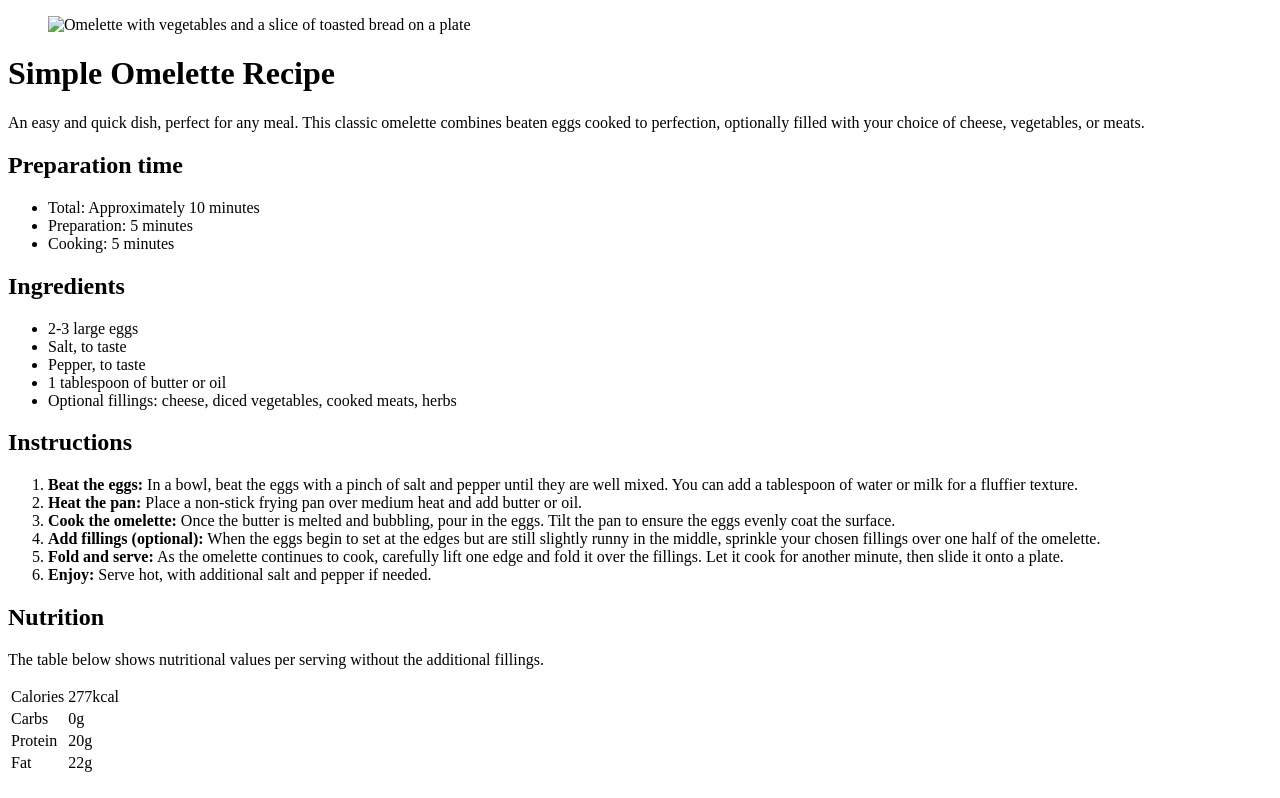
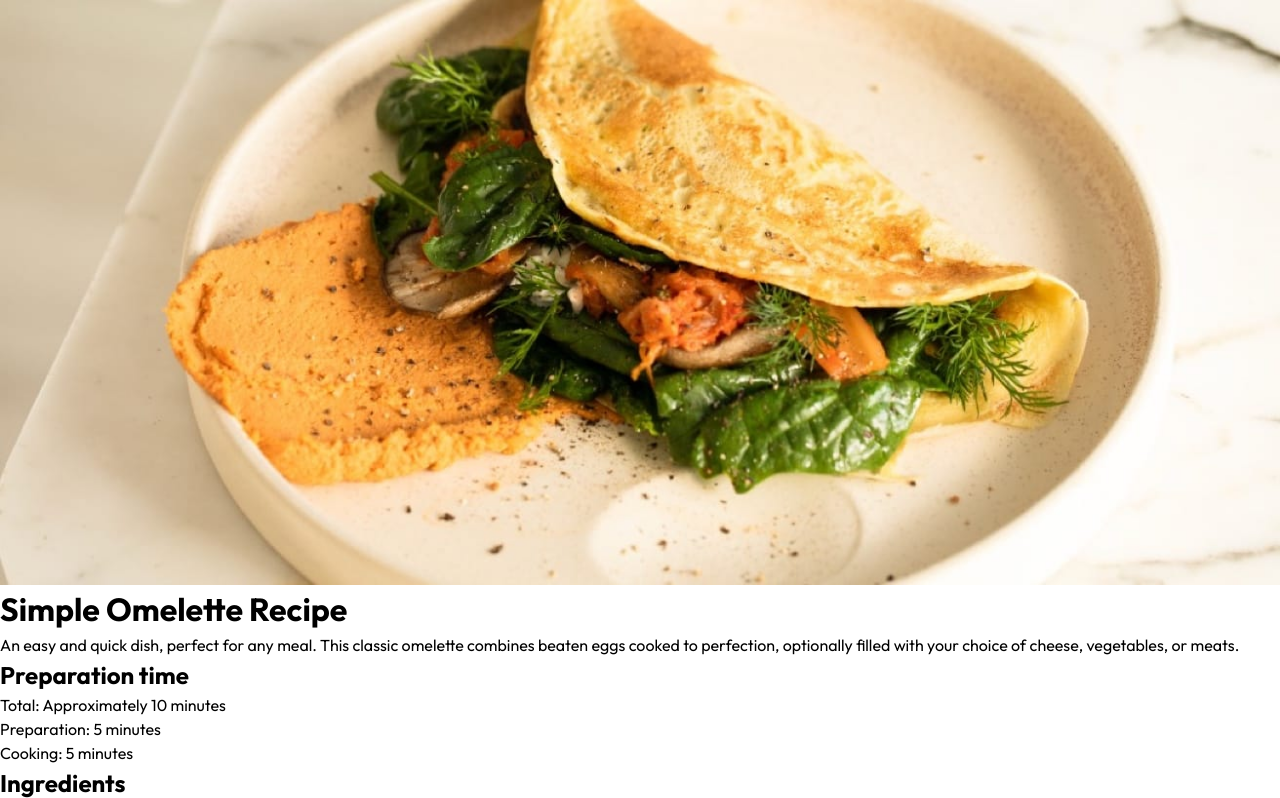
Before and after one commit to crisscde/frontend-mentor-challenges, a plain HTML site: page recipe-page/index.html in a window 1280 px wide. Shown: the top 798 px of the page. Drawn offline with Linux system fonts and the light colour scheme.

Commit message:
Add CSS Basics
- Add custom properties
- Add fonts (Outfit, and Young Serif)wq
- Add Reset CSS

```diff
--- /dev/null
+++ b/recipe-page/assets/css/style.css
@@ -0,0 +1,59 @@
+/* Mark: Custom Properties */
+:root {
+  --white: hsl(0 0% 100%);
+  --stone-100: hsl(30 54% 90%);
+  --stone-150: hsl(30 18% 87%);
+  --stone-600: hsl(30 10% 34%);
+  --stone-900: hsl(24 5% 18%);
+  --brown-800: hsl(14 45% 36%);
+  --rose-800: hsl(332 51% 32%);
+  --rose-50: hsl(330 100% 98%);
+}
+
+/* MARK: Fonts */
+@font-face {
+  font-family: 'Outfit';
+  src:
+    url("/assets/fonts/outfit-vf.woff2"),
+    url("/assets/fonts/outfiy-vf.woff"),
+    url("/assets/fonts/outfiy-vf.ttf");
+  font-display: swap;
+}
+
+@font-face {
+  font-family: 'Young Serif';
+  font-weight: 400;
+  src:
+    url("./assets/fonts/young-serif-regular.woff2"),
+    url("./assets/fonts/young-serif-regular.woff"),
+    url("./assets/fonts/young-serif-regular.ttf");
+  font-display: swap;
+}
+
+/* MARK: CSS Reset */
+* {
+  margin: 0;
+  padding: 0;
+  box-sizing: border-box;
+}
+
+body {
+  min-height: 100vh;
+  line-height: 1.5;
+  font-family: Outfit, system-ui, -apple-system, BlinkMacSystemFont, 'Segoe UI', Ubuntu, Cantarell, sans-serif;
+  font-size: 1rem;
+}
+
+p {
+  text-wrap: pretty;
+}
+
+h1, h2, h3,
+h4, h5, h6 {
+  text-wrap: balance;
+}
+
+img {
+  max-width: 100%;
+  display: block;
+}
--- a/recipe-page/index.html
+++ b/recipe-page/index.html
@@ -3,20 +3,21 @@
   <head>
     <meta charset="UTF-8">
     <meta name="viewport" content="width=device-width, initial-scale=1.0">
+    <title>Recipe page</title>
     <link rel="icon" type="image/png" sizes="32x32" href="./assets/images/favicon-32x32.png">
-    <title>Recipe page</title>
+    <link rel="stylesheet" href="./assets/css/style.css">
   </head>
 
   <body>
     <main class="recipe">
-      <header class="recipe__header">
-        <figure class="recipe__figure">
+      <figure class="recipe__figure">
           <img
             src="./assets/images/image-omelette.jpeg"
             alt="Omelette with vegetables and a slice of toasted bread on a plate"
             class="recipe__image"
           >
         </figure>
+      <header class="recipe__header">
         <h1 class="recipe__title">Simple Omelette Recipe</h1>
         <p class="recipe__description">
           An easy and quick dish, perfect for any meal. This classic omelette combines beaten eggs cooked to perfection,
@@ -25,8 +26,8 @@
       </header>
 
       <section class="recipe__preparation">
-        <h2 class="recipe__subtitle recipe__subtitle--preparation">Preparation time</h2>
-        <ul class="recipe__list recipe__list--unordered">
+        <h2 class="recipe__subtitle ">Preparation time</h2>
+        <ul class="recipe__list ">
           <li class="recipe__item">
             <span>Total:</span> Approximately 10 minutes
           </li>
@@ -52,7 +53,7 @@
 
       <section class="recipe__instructions">
         <h2 class="recipe__subtitle">Instructions</h2>
-        <ol class="recipe__list recipe__list--ordered">
+        <ol class="recipe__list ">
           <li class="recipe__item">
             <strong>Beat the eggs:</strong> In a bowl, beat the eggs with a pinch of salt and pepper until they are well
             mixed. You can add
@@ -90,8 +91,8 @@
         <table class="recipe__table">
           <tbody class="recipe__tbody">
             <tr class="recipe__row">
-              <td class="recipe__cell recipe__cell--name">Calories</td>
-              <td class="recipe__cell recipe__cell--value">277kcal</td>
+              <td class="recipe__cell ">Calories</td>
+              <td class="recipe__cell ">277kcal</td>
             </tr>
             <tr class="recipe__row">
               <td class="recipe__cell recipe__cell--name">Carbs</td>
```
Also changed, not shown: recipe-page/assets/fonts/outfit-vf.ttf (added), recipe-page/assets/fonts/outfit-vf.woff (added), recipe-page/assets/fonts/outfit-vf.woff2 (added), recipe-page/assets/fonts/young-serif-regular.ttf (added), recipe-page/assets/fonts/young-serif-regular.woff (added), recipe-page/assets/fonts/young-serif-regular.woff2 (added), recipe-page/assets/images/favicon-32x32.png (added), recipe-page/assets/images/image-omelette.jpeg (added), 1 other file.
